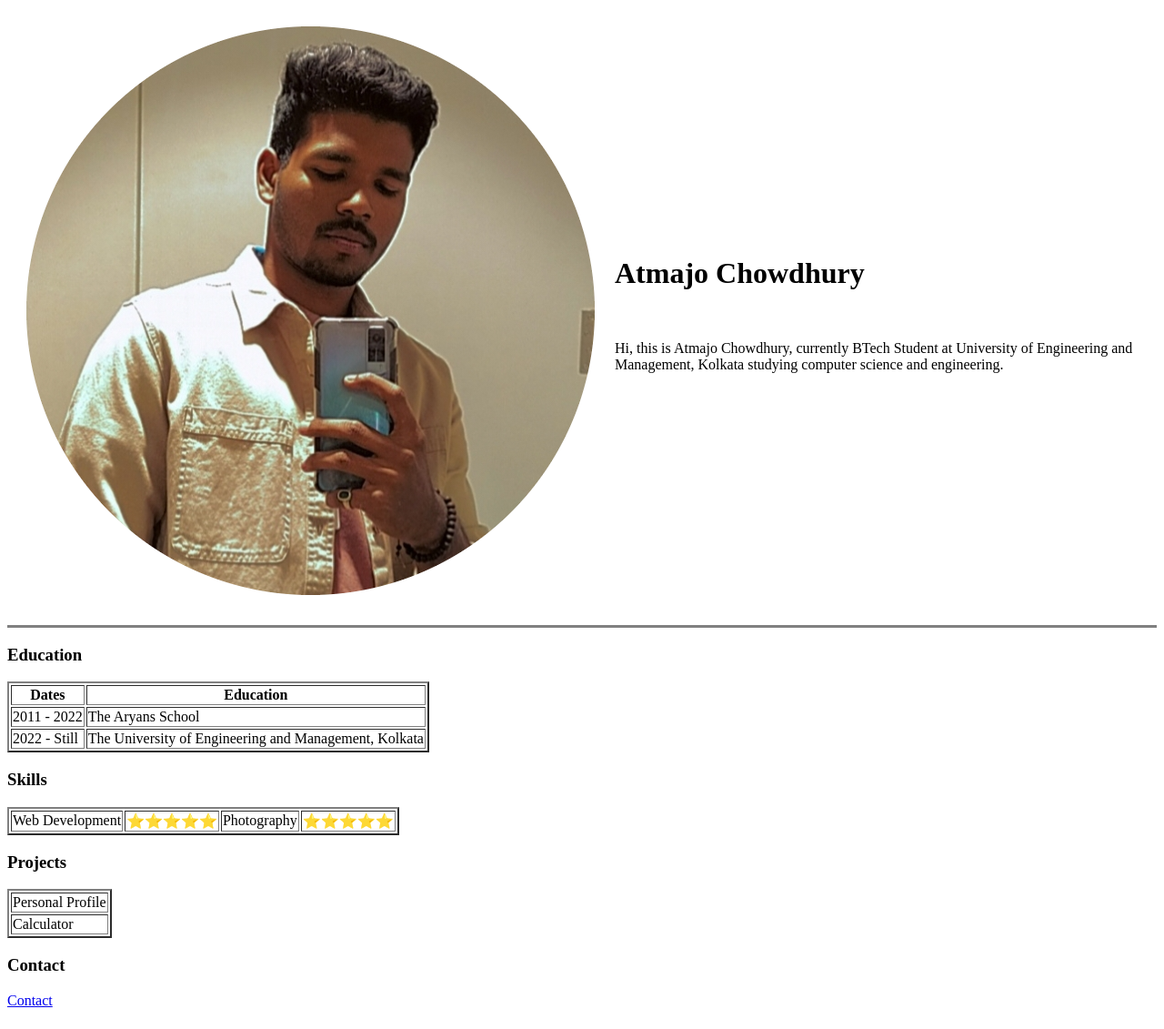
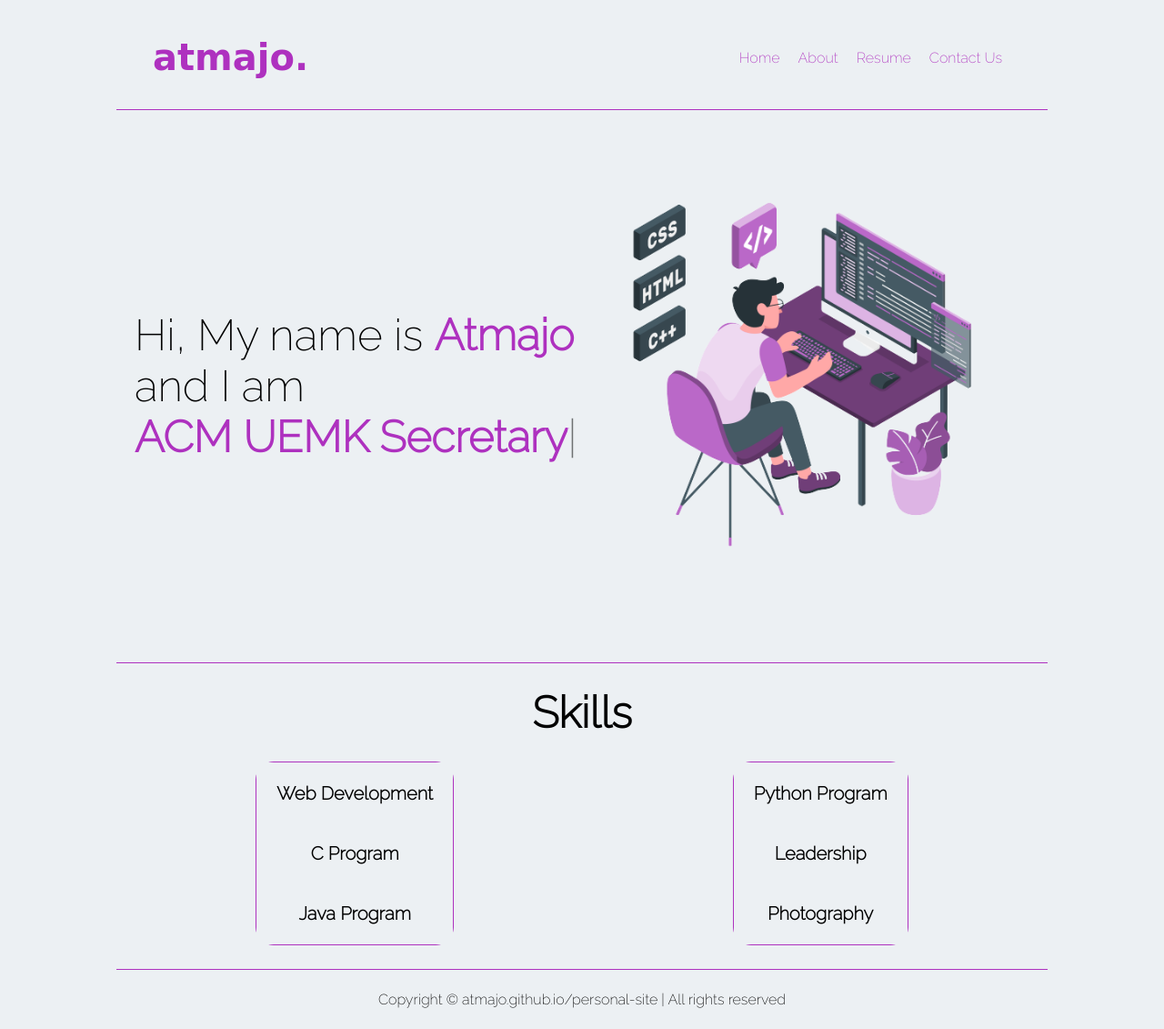
Before and after one commit to Atmajo/personal-site, a plain HTML site: page index.html in a window 1280 px wide. Shown: the whole page at 91% size. Drawn offline with nearby package versions, Linux system fonts and the light colour scheme; a web font is replaced by a local one.

Commit message:
new update

```diff
--- a/index.html
+++ b/index.html
@@ -3,62 +3,85 @@
 <head>
     <meta charset="UTF-8">
     <meta name="viewport" content="width=device-width, initial-scale=1.0">
-    <title>Personal Site</title>
+    <link rel="stylesheet" href="style.css">
+    <link rel="stylesheet" href="utils.css">
+    <title>Atmajo - Portfolio</title>
 </head>
 <body>
-    <table cellspacing="20">
-        <tr>
-            <td><img src="atmajo.png" draggable="true"></td>
-            <td><h1 draggable="true">Atmajo Chowdhury</h1>
-                <br>
-                <p>Hi, this is Atmajo Chowdhury, currently BTech Student at University of Engineering and Management, Kolkata studying computer
-                    science and engineering.</p>
-            </td>
-        </tr>
-    </table>
-    <hr size="3" noshade>
-    <h3>Education</h3>
-    <table border="2">
-        <thead>
-            <tr>
-                <th>Dates</th>
-                <th>Education</th>
-            </tr>
-        </thead>
+    <div class="container mx-auto">
+        <header class="header">
+            <nav class="flex justify-between item-center my-2 {
+                margin-top: 26px;
+                margin-bottom: 26px;
+            }">
+                <div class="font-bold flex item-center logo">atmajo.</div>
+                <ul class="navbar flex item-center">
+                    <li><a href="#">Home</a></li>
+                    <li><a href="#">About</a></li>
+                    <li><a href="#">Resume</a></li>
+                    <li><a href="#">Contact Us</a></li>
+                </ul>
+            </nav>
+        </header>
+        <hr>
+        <main>
+            <section class="section1 flex item-center justify-between">
+                <div class="left">
+                    Hi, My name is <span class="span font-bold">Atmajo</span>
+                    <div>and I am </div>
+                    <span id="element" class="font-bold"></span>
+                </div>
+                <div class="right">
+                    <img src="images/dp.png" class="dp">
+                </div>
+            </section>
+            <hr>
+            <h1 class="sec2h1 text-align my-2">Skills</h1>
+            <section class="section2 my-2 flex item-center justify-around">
+
+                <div class="leftsk">
+                    <table>
                         <tbody>
                             <tr>
-                <td>2011 - 2022</td>
-                <td>The Aryans School</td>
+                                <th scope="row" class="text-start">Web Development</th>
                             </tr>
                             <tr>
-                <td>2022 - Still</td>
-                <td>The University of Engineering and Management, Kolkata</td>
+                                <th scope="row" class="text-start">C Program</th>
+                            </tr>
+                            <tr>
+                                <th scope="row" class="text-start">Java Program</th>
                             </tr>
                         </tbody>
                     </table>
-    <h3>Skills</h3>
-    <table border="2">
+                </div>
+                <div class="rightsk">
+                    <table>
                         <tbody>
                             <tr>
-                <td>Web Development</td>
-                <td>⭐⭐⭐⭐⭐</td>
-                <td>Photography</td>
-                <td>⭐⭐⭐⭐⭐</td>
+                                <th scope="row" class="text-start">Python Program</th>
+                            </tr>
+                            <tr>
+                                <th scope="row" class="text-start">Leadership</th>
+                            </tr>
+                            <tr>
+                                <th scope="row" class="text-start">Photography</th>
                             </tr>
                         </tbody>
                     </table>
-    <h3>Projects</h3>
-    <table border="2">
-        <tbody>
-            <tr>
-                <td>Personal Profile</td>
-            </tr>
-            <tr>
-                <td>Calculator</td>
-            </tr>
-        </tbody>
-    </table>
-    <h3>Contact</h3>
-    <a href="contact.html">Contact</a>
+                </div>
+            </section>
+            <hr>
+        </main>
+        <script src="https://unpkg.com/typed.js@2.0.16/dist/typed.umd.js"></script>
+        <script>
+            var typed = new Typed('#element', {
+              strings: ['Web Developer,', 'ACM UEMK Secretary'],
+              typeSpeed: 50,
+            });
+        </script>
+        <footer>
+            Copyright &copy; atmajo.github.io/personal-site | All rights reserved
+        </footer>
+    </div>
 </body>
 </html>
--- /dev/null
+++ b/style.css
@@ -0,0 +1,85 @@
+@import url('https://fonts.googleapis.com/css2?family=Raleway:wght@200&display=swap');
+@import url('https://fonts.googleapis.com/css2?family=Fasthand&family=Raleway:wght@200&display=swap');
+.container {
+    max-width: 80vw;
+    font-family: 'Raleway', sans-serif;
+}
+.header {
+    margin: 40px;
+    height: 40px;
+}
+.logo {
+    color: #ae31bf;
+    font-size: 2.5rem;
+    font-family: 'Fasthand', cursive;
+}
+.navbar li {
+    list-style: none;
+    margin: 10px;
+}
+.navbar li a {
+    text-decoration: none;
+    color: #ae31bf;
+}
+.navbar li a:hover {
+    text-decoration: none;
+    color: #ae31bf;
+    border-bottom: 1px solid rgb(155, 101, 205);
+    border-radius: 6px;
+    padding: 5px;
+}
+.section1 > div {
+    width: 60%;
+    margin: 80px 0;
+}
+.left {
+    padding: 20px;
+    font-size: 3rem;
+}
+.span {
+    color: #ae31bf;
+}
+#element {
+    color: #ae31bf;
+}
+.right {
+    width: 80%;
+}
+.dp {
+    width: 90%;
+}
+hr {
+    border: 0;
+    background: #ae31bf;
+    height: 1px;
+}
+.sec2h1 {
+    font-size: 3rem;
+}
+.text-align {
+    text-align: center;
+}
+.my-2 {
+    margin-top: 26px;
+    margin-bottom: 26px;
+}
+.leftsk > table > tbody > tr >th {
+    font-size: 20px;
+    padding: 20px;
+}
+.rightsk > table > tbody > tr >th {
+    font-size: 20px;
+    padding: 20px;
+}
+.leftsk {
+    border: 1px solid #ae31bf;
+    border-radius: 20px;
+}
+.rightsk {
+    border: 1px solid #ae31bf;
+    border-radius: 20px;
+}
+footer{
+    padding: 23px;
+    text-align: center;
+}
--- /dev/null
+++ b/utils.css
@@ -0,0 +1,35 @@
+* {
+    margin: 0;
+    padding: 0;
+    background-color: #ECF0F3;
+}
+
+
+.mx-auto {
+    margin-left: auto;
+    margin-right: auto;
+}
+
+.flex {
+    display: flex;
+}
+
+.bg-blue{
+    background-color: aqua;
+}
+
+.justify-between {
+    justify-content: space-between;
+}
+
+.justify-around {
+    justify-content: space-around;
+}
+
+.item-center {
+    align-items: center;
+}
+
+.font-bold {
+    font-weight: bold;
+}
```
Also changed, not shown: atmajo.png (deleted), images/atmajo.png (added), images/dp.jpg (added), images/dp.png (added). Lines whose indentation alone changed are shown as unchanged.
